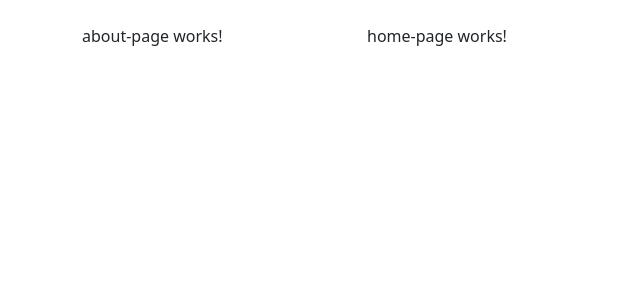
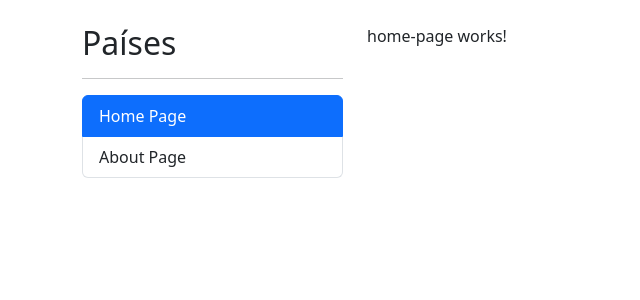
Before and after one commit to AngelTravieso/angular-country-app, an Angular app: page / in a window 1280 px wide. Before the commit this address led to /home. Shown: the top 300 px of the page, without its empty margins (0-640 px from the left). Built offline with nearby package versions, Linux system fonts and the light colour scheme.

Commit message:
RouterLink y RouterLinkOptions

```diff
--- a/src/app/app-routing.module.ts
+++ b/src/app/app-routing.module.ts
@@ -7,7 +7,7 @@ import { AboutPageComponent } from './shared/components/about-page/about-page.co
 const routes: Routes = [
   {
     // Segmento de la URL
-    path: 'home',
+    path: '',
     // Componente a renderizar en esa URL
     component: HomePageComponent,
   },
@@ -19,7 +19,7 @@ const routes: Routes = [
   {
     // Cualquier otra ruta redirige a /home
     path: '**',
-    redirectTo: 'home',
+    redirectTo: '',
   },
 ];
 
--- a/src/app/app.component.html
+++ b/src/app/app.component.html
@@ -1,10 +1,13 @@
 <div class="row mt-4">
   <div class="col-3">
-    <shared-about-page></shared-about-page>
+    <!-- <shared-about-page></shared-about-page> -->
+    <shared-sidebar></shared-sidebar>
   </div>
 
   <div class="col">
     <!-- <shared-home-page></shared-home-page> -->
+
+    <!-- El router-outlet renderiza el contenido según la ruta en la que se esté -->
     <router-outlet></router-outlet>
   </div>
 </div>
--- /dev/null
+++ b/src/app/shared/components/sidebar/sidebar.component.html
@@ -0,0 +1,21 @@
+<h2>Países</h2>
+<hr>
+
+<ul class="list-group">
+
+  <li routerLink=""
+    routerLinkActive="active"
+    [routerLinkActiveOptions]="{
+      exact: true
+    }"
+    class="list-group-item">
+    Home Page
+  </li>
+
+  <li routerLink="about"
+    routerLinkActive="active"
+    class="list-group-item">
+    About Page
+  </li>
+
+</ul>
--- /dev/null
+++ b/src/app/shared/components/sidebar/sidebar.component.ts
@@ -0,0 +1,11 @@
+import { Component } from '@angular/core';
+
+@Component({
+  selector: 'shared-sidebar',
+  templateUrl: './sidebar.component.html',
+  styles: [
+  ]
+})
+export class SidebarComponent {
+
+}
```
Also changed, not shown: src/app/shared/shared.module.ts (+8 -3 lines).
